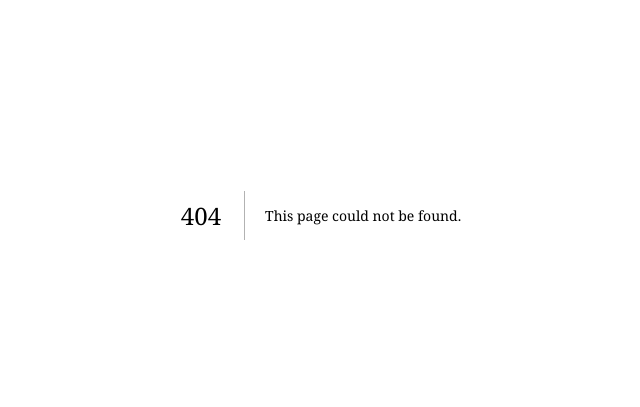
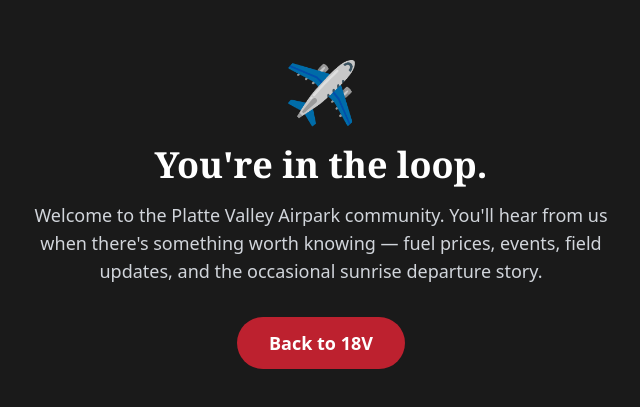
Before and after one commit to 908zeox-bot/platte-valley-airpark, a Next.js app: page /thanks in a window 1280 px wide. Before the commit this address had no page. Shown: the part 185-592 px from the top of the page, without its empty margins (319-959 px from the left). Built offline with nearby package versions, Linux system fonts and the light colour scheme.

Commit message:
Add /thanks conversion page + GA4 newsletter_signup event, fix Mailchimp form redirect

```diff
--- /dev/null
+++ b/src/app/thanks/page.tsx
@@ -0,0 +1,39 @@
+'use client'
+
+import { useEffect } from 'react'
+import Link from 'next/link'
+
+export default function ThanksPage() {
+  useEffect(() => {
+    // Fire GA4 newsletter_signup conversion event
+    if (typeof window !== 'undefined' && (window as any).gtag) {
+      ;(window as any).gtag('event', 'newsletter_signup', {
+        event_category: 'engagement',
+        event_label: 'email_list',
+        value: 1,
+      })
+    }
+  }, [])
+
+  return (
+    <main className="min-h-screen bg-dark-charcoal flex items-center justify-center text-center px-4">
+      <div className="max-w-xl">
+        <div className="text-6xl mb-6">✈️</div>
+        <h1 className="text-4xl font-serif font-bold text-white mb-4">
+          You&apos;re in the loop.
+        </h1>
+        <p className="text-lg text-gray-300 mb-8">
+          Welcome to the Platte Valley Airpark community. You&apos;ll hear from us when
+          there&apos;s something worth knowing — fuel prices, events, field updates, and
+          the occasional sunrise departure story.
+        </p>
+        <Link
+          href="/"
+          className="bg-airpark-red hover:bg-red-700 text-white font-bold py-3 px-8 rounded-full text-lg transition duration-300 inline-block"
+        >
+          Back to 18V
+        </Link>
+      </div>
+    </main>
+  )
+}
--- a/src/components/Footer.tsx
+++ b/src/components/Footer.tsx
@@ -63,10 +63,12 @@ const Footer = ({ site }: FooterProps) => {
           <form
             action="https://plattevalleyairpark.us18.list-manage.com/subscribe/post?u=a1e8b622805331a4d6ccabc5b&id=278d3a6390"
             method="post"
-            target="_blank"
+            target="_self"
             noValidate
             className="mb-4"
           >
+            {/* Redirect to /thanks so GA4 conversion event fires */}
+            <input type="hidden" name="REDIRECT" value="https://www.plattevalleyairpark.com/thanks" />
             <div className="flex gap-2">
               <input
                 type="email"
--- a/src/components/MailingList.tsx
+++ b/src/components/MailingList.tsx
@@ -1,5 +1,6 @@
 const MailingList = () => {
-  const mailchimpUrl = "https://plattevalleyairpark.us18.list-manage.com/subscribe/post?u=YOUR_U&id=278d3a6390"
+  // Mailchimp form with redirect to /thanks for GA4 conversion tracking
+  const mailchimpUrl = "https://plattevalleyairpark.us18.list-manage.com/subscribe/post?u=a1e8b622805331a4d6ccabc5b&id=278d3a6390"
 
   return (
     <section className="bg-dark-charcoal py-16 text-white text-center">
@@ -8,7 +9,17 @@ const MailingList = () => {
         <p className="text-lg mb-8">
           Fuel prices, events, and community news — straight to your inbox.
         </p>
-        <form action={mailchimpUrl} method="post" id="mc-embedded-subscribe-form" name="mc-embedded-subscribe-form" className="validate" target="_blank" noValidate>
+        <form
+          action={mailchimpUrl}
+          method="post"
+          id="mc-embedded-subscribe-form"
+          name="mc-embedded-subscribe-form"
+          className="validate"
+          target="_self"
+          noValidate
+        >
+          {/* Redirect to /thanks so GA4 conversion event fires */}
+          <input type="hidden" name="REDIRECT" value="https://www.plattevalleyairpark.com/thanks" />
           <div className="flex flex-col sm:flex-row items-center justify-center space-y-4 sm:space-y-0 sm:space-x-4">
             <input
               type="email"
@@ -28,7 +39,7 @@ const MailingList = () => {
             </button>
           </div>
           <div style={{ position: 'absolute', left: '-5000px' }} aria-hidden="true">
-            <input type="text" name="b_YOUR_U_278d3a6390" tabIndex={-1} value="" readOnly />
+            <input type="text" name="b_a1e8b622805331a4d6ccabc5b_278d3a6390" tabIndex={-1} value="" readOnly />
           </div>
         </form>
       </div>
```
